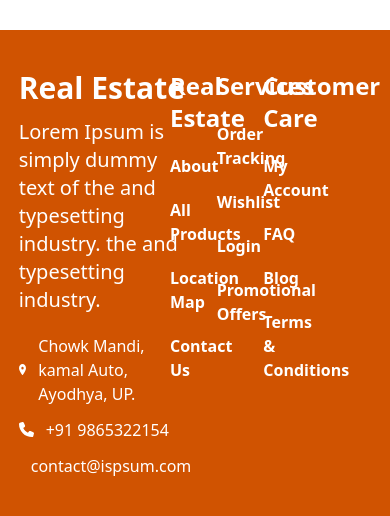
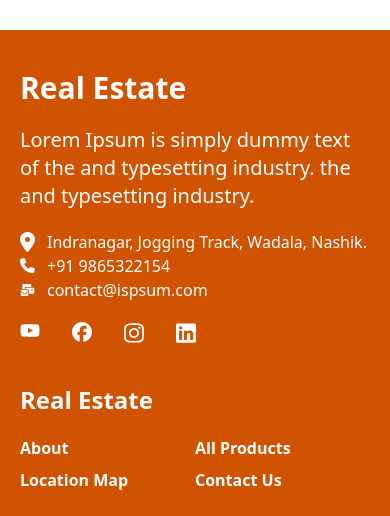
Before and after one commit to wajid-shaikh/WashRealEstate, a React (Vite) app in the folder client/: page /property in a window 390 px wide. Shown: the part 325-841 px from the top of the page. Built offline with nearby package versions, Linux system fonts and the light colour scheme; no server answers.

Commit message:
footer updated

```diff
--- a/client/src/Components/Footer.jsx
+++ b/client/src/Components/Footer.jsx
@@ -4,17 +4,17 @@ import { footerSection } from "../Constants";
 const Footer = () => {
   return (
     <>
-      <div className=" grid grid-cols-3 justify-items-center mx-20 font-sans gap-10 text-white z-20 pt-10">
-        <div className="">
+      <div className=" grid grid-cols-1 md:grid-cols-3  lg:grid-cols-3 xl:grid-cols-3 gap-10 justify-items-center mx-5 md:mx-20 lg:mx-20 xl:mx-20 font-sans  text-white z-20 pt-10">
+        <div className=" grid grid-cols-1 gap-y-5">
           <div className=" font-extrabold text-3xl">
             {footerSection.footerHeading}
           </div>
-          <div className=" font-medium text-xl mt-3">
+          <div className=" font-medium text-xl ">
             {footerSection.footerDescription}
           </div>
-          <div className=" mt-5">
+          <div className="">
             {footerSection.footerContact.map((item) => (
-              <div className=" flex  items-center mt-3  " key={item.id}>
+              <div className=" flex  items-center   " key={item.id}>
                 <div>
                   <img src={item.icon} alt="" width={15} />
                 </div>
@@ -22,7 +22,7 @@ const Footer = () => {
               </div>
             ))}
           </div>
-          <div className=" flex mt-10">
+          <div className=" flex">
             {footerSection.footerSocialIcons.map((item) => (
               <div key={item.id} className=" mr-8 cursor-pointer">
                 <img src={item.icon} alt="" width={20} />
@@ -30,26 +30,30 @@ const Footer = () => {
             ))}
           </div>
         </div>
-        <div className=" col-span-2 w-full">
-          <div className=" grid grid-cols-3 ">
+        <div className=" md:col-span-2  lg:col-span-2 xl:col-span-2 w-full">
+          <div className=" grid grid-cols-1 gap-y-12 md:grid-cols-3  lg:grid-cols-3 xl:grid-cols-3 ">
             {footerSection.footerLinks.map((item) => (
-              <div key={item.id} className="">
+              <div key={item.id} className=" grid grid-cols-1 gap-y-5">
                 <div className=" font-bold text-2xl">{item.footerColHead}</div>
+                <div className=" grid grid-cols-2 md:grid-cols-1  lg:grid-cols-1 xl:grid-cols-1 gap-y-2 md:gap-y-5  lg:gap-y-5 xl:gap-y-5">
                   {item.footerCol.map((newItem) => (
                     <div
                       key={newItem.id}
-                    className=" font-semibold mt-5 hover:text-black cursor-pointer"
+                      className=" font-semibold  hover:text-black cursor-pointer w-fit"
                     >
                       {newItem.textName}
                     </div>
                   ))}
+                </div>
               </div>
             ))}
           </div>
         </div>
       </div>
       <div className="bg-[#05445E] h-16 mt-10 flex justify-center items-center text-white">
+        <p className=" mx-5 w-52 md:w-full  lg:w-full xl:w-full text-center">
           © 2024 Real Estate Web App - Developed By Wajid Shaikh
+        </p>
       </div>
     </>
   );
--- a/client/src/Constants/index.js
+++ b/client/src/Constants/index.js
@@ -195,7 +195,7 @@ export const footerSection = {
     {
       id: 0,
       icon: faLocationDot,
-      textName: "Chowk Mandi, kamal Auto, Ayodhya, UP.",
+      textName: "Indranagar, Jogging Track, Wadala, Nashik.",
     },
     {
       id: 1,
```
Lines whose indentation alone changed are shown as unchanged.
